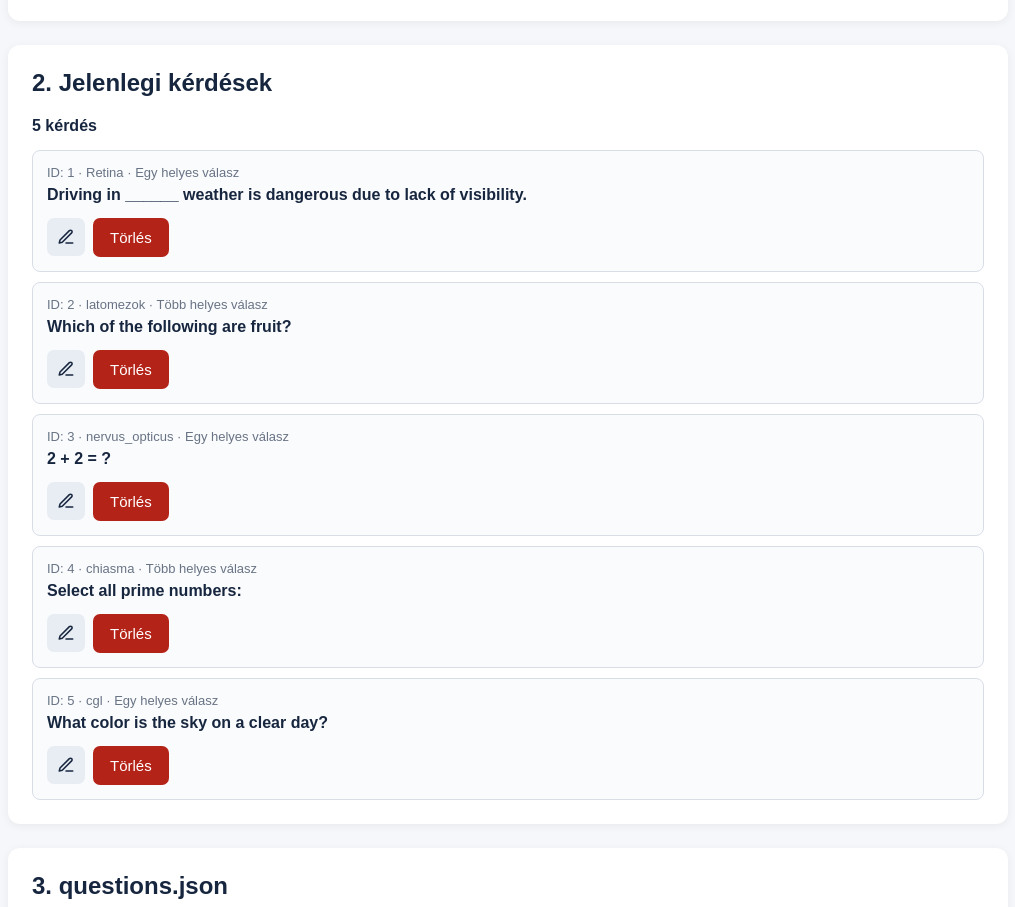
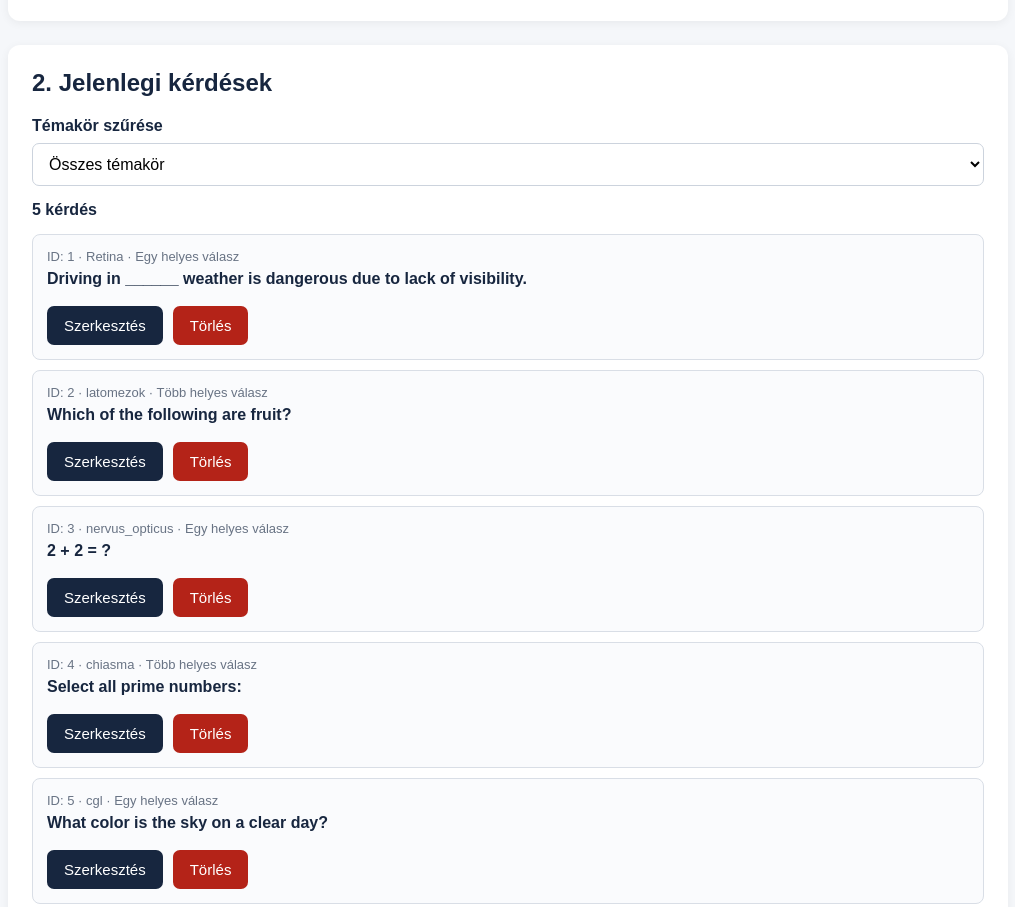
Before and after one commit to szlevente2211/neuro-logical-quiz, a plain HTML site: page question-data-convert.html in a window 1280 px wide. Shown: the part 924-1831 px from the top of the page, without its empty margins (132-1147 px from the left). Drawn offline with Linux system fonts and the light colour scheme.

Commit message:
Update question-data-convert.html

```diff
--- a/question-data-convert.html
+++ b/question-data-convert.html
@@ -417,6 +417,25 @@
 
     <h2>2. Jelenlegi kérdések</h2>
 
+   <div class="field" style="margin-bottom: 15px;">
+
+  <label for="categoryFilter">
+    Témakör szűrése
+  </label>
+
+  <select
+    id="categoryFilter"
+    onchange="updateDisplay()"
+  >
+    <option value="all">Összes témakör</option>
+    <option value="retina">Retina</option>
+    <option value="latopalya">Látópálya</option>
+    <option value="kergi_feldolgozas">Kérgi feldolgozás</option>
+    <option value="nem_tudatos_palyak">Nem tudatos pályák</option>
+  </select>
+
+</div>
+
 <div id="questionCount" class="question-count">
   0 kérdés
 </div>
@@ -1136,26 +1155,62 @@ function clearForm() {
   const count =
     document.getElementById("questionCount");
 
+  const list =
+    document.getElementById("questionList");
+
+  const filter =
+    document.getElementById("categoryFilter").value;
+
+
+  /*
+   * SZŰRT KÉRDÉSEK
+   */
+
+  const filteredQuestions =
+    filter === "all"
+      ? questionPool
+      : questionPool.filter(
+          q => q.category === filter
+        );
+
+
+  /*
+   * DARABSZÁM
+   */
+
+  if (filter === "all") {
+
     count.textContent =
       `${questionPool.length} kérdés`;
 
-
-    const list =
-      document.getElementById("questionList");
-
-
-    if (questionPool.length === 0) {
+  } else {
+
+    count.textContent =
+      `${filteredQuestions.length} kérdés · ${categories[filter]}`;
+
+  }
+
+
+  /*
+   * HA NINCS KÉRDÉS
+   */
+
+  if (filteredQuestions.length === 0) {
 
     list.innerHTML = `
       <div class="hint">
-          Még nincs hozzáadott kérdés.
+        Ebben a témakörben még nincs kérdés.
       </div>
     `;
 
   } else {
 
+    /*
+     * KÉRDÉSEK MEGJELENÍTÉSE
+     */
+
     list.innerHTML =
-        questionPool.map(q => {
+      filteredQuestions.map(q => {
 
         return `
           <div class="question-item">
@@ -1163,39 +1218,26 @@ function clearForm() {
             <div class="question-meta">
               ID: ${q.id}
               · ${categories[q.category] || q.category}
-                · ${q.type === "single"
+              · ${
+                q.type === "single"
                   ? "Egy helyes válasz"
-                    : "Több helyes válasz"}
+                  : "Több helyes válasz"
+              }
             </div>
 
             <div class="question-text">
               ${escapeHTML(q.question)}
             </div>
 
-
-
-
-              <div class="question-actions">
+            <br>
+
+            <div class="button-row">
 
               <button
                 type="button"
-    class="icon-button"
-    title="Kérdés szerkesztése"
-    aria-label="Kérdés szerkesztése"
                 onclick="editQuestion(${q.id})"
               >
-    <svg
-      viewBox="0 0 24 24"
-      fill="none"
-      stroke="currentColor"
-      stroke-width="2"
-      stroke-linecap="round"
-      stroke-linejoin="round"
-      aria-hidden="true"
-    >
-      <path d="M12 20h9"></path>
-      <path d="M16.5 3.5a2.121 2.121 0 0 1 3 3L7 19l-4 1 1-4Z"></path>
-    </svg>
+                Szerkesztés
               </button>
 
               <button
@@ -1215,6 +1257,10 @@ function clearForm() {
 
   }
 
+
+  /*
+   * JSON FRISSÍTÉSE
+   */
 
   updateJSONOutput();
 
```
Lines whose indentation alone changed are shown as unchanged.
